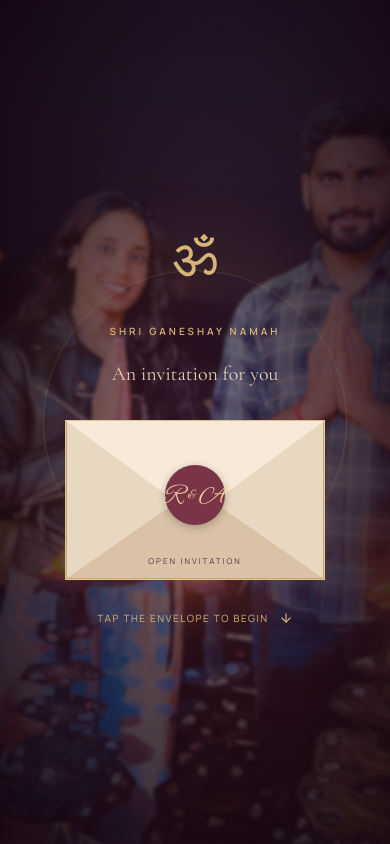
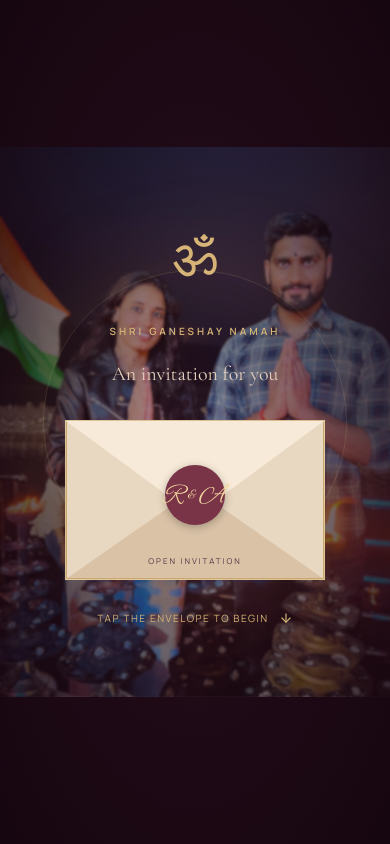
Before and after one commit to 24-amit/anita-ravi-wedding, a React (Vite) app: page / in a window 390 px wide. Shown: the top 844 px of the page. Built offline with nearby package versions, Linux system fonts and the light colour scheme.

Commit message:
Set intro background to contain so 100% of the photo is visible on mobile screens without cropping

```diff
--- a/src/styles.css
+++ b/src/styles.css
@@ -133,9 +133,10 @@ button {
     flex-direction: column;
     align-items: center;
     justify-content: center;
-    background: radial-gradient(ellipse at center, rgba(74, 28, 52, 0.5) 0, rgba(33, 11, 24, 0.75) 55%, rgba(22, 6, 16, 0.95) 100%), url("/src/assets/intro-bg.png") no-repeat center center;
-    background-size: cover;
-    background-position: center 35%;
+    background: radial-gradient(ellipse at center, rgba(74, 28, 52, 0.35) 0, rgba(33, 11, 24, 0.65) 55%, rgba(22, 6, 16, 0.95) 100%), url("/src/assets/intro-bg.png") no-repeat center center;
+    background-size: contain;
+    background-position: center center;
+    background-color: #160610;
     transition: opacity .8s
 }
 
```
